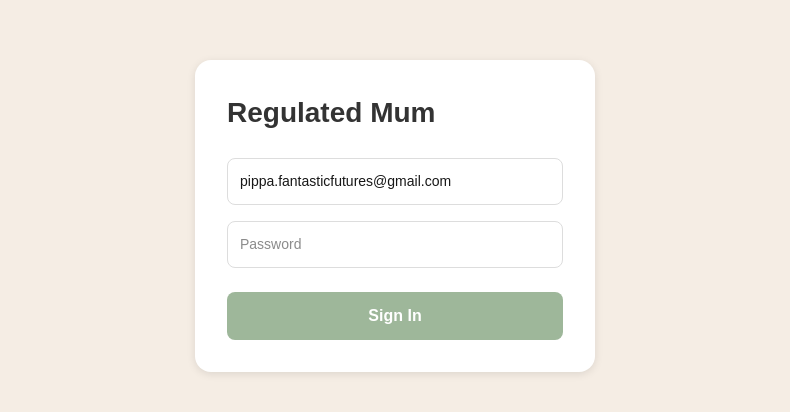
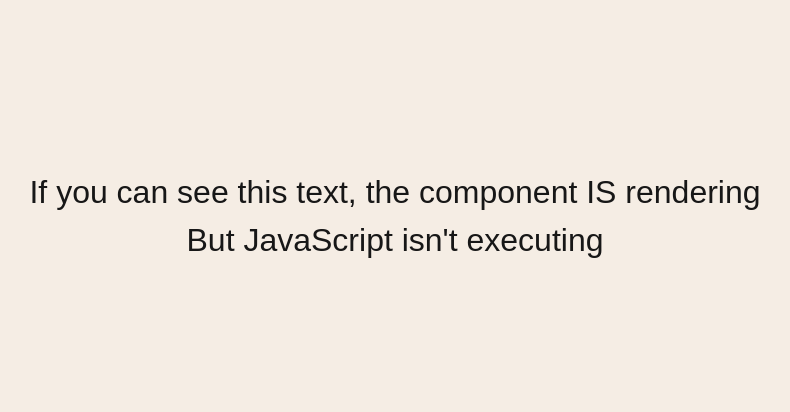
Before and after one commit to philippascott/theregulatedmum-app, a Next.js app: page /auth/login in a window 1280 px wide. Shown: the part 184-596 px from the top of the page, without its empty margins (245-1035 px from the left). Built offline with nearby package versions, Linux system fonts and the light colour scheme.

Commit message:
Refactor LoginPage to display rendering message
Removed login form and related state management. Added a message indicating component rendering.

```diff
--- a/src/app/auth/login/page.tsx
+++ b/src/app/auth/login/page.tsx
@@ -1,92 +1,9 @@
-'use client';
-
-import { useState } from 'react';
-
 export default function LoginPage() {
-  const [email, setEmail] = useState('pippa.fantasticfutures@gmail.com');
-  const [password, setPassword] = useState('');
-  const [error, setError] = useState('');
-
-  const handleLogin = async (e: React.FormEvent) => {
-    e.preventDefault();
-    console.log('🔐 Form submitted!');
-    setError('Test message');
-  };
-
-  console.log('✅ Login page rendered');
-
   return (
     <div style={{ backgroundColor: '#F5EDE4', minHeight: '100vh', display: 'flex', alignItems: 'center', justifyContent: 'center' }}>
-      <div style={{ width: '100%', maxWidth: '400px', padding: '2rem', backgroundColor: 'white', borderRadius: '16px', boxShadow: '0 2px 8px rgba(0,0,0,0.1)' }}>
-        <h1 style={{ fontSize: '28px', fontWeight: '600', marginBottom: '1.5rem', color: '#333', fontFamily: 'Public Sans, sans-serif' }}>
-          Regulated Mum
-        </h1>
-
-        <form onSubmit={handleLogin}>
-          <input
-            type="email"
-            id="email"
-            name="email"
-            placeholder="Email"
-            value={email}
-            onChange={(e) => setEmail(e.target.value)}
-            style={{
-              width: '100%',
-              padding: '12px',
-              marginBottom: '1rem',
-              border: '1px solid #ddd',
-              borderRadius: '8px',
-              fontFamily: 'Public Sans, sans-serif',
-              fontSize: '14px',
-              boxSizing: 'border-box',
-            }}
-            required
-          />
-
-          <input
-            type="password"
-            id="password"
-            name="password"
-            placeholder="Password"
-            value={password}
-            onChange={(e) => setPassword(e.target.value)}
-            style={{
-              width: '100%',
-              padding: '12px',
-              marginBottom: '1.5rem',
-              border: '1px solid #ddd',
-              borderRadius: '8px',
-              fontFamily: 'Public Sans, sans-serif',
-              fontSize: '14px',
-              boxSizing: 'border-box',
-            }}
-            required
-          />
-
-          {error && (
-            <div style={{ color: '#D9A9A0', marginBottom: '1rem', fontSize: '14px' }}>
-              {error}
-            </div>
-          )}
-
-          <button
-            type="submit"
-            style={{
-              width: '100%',
-              padding: '12px',
-              backgroundColor: '#9EB79A',
-              color: 'white',
-              border: 'none',
-              borderRadius: '8px',
-              fontFamily: 'Public Sans, sans-serif',
-              fontSize: '16px',
-              fontWeight: '600',
-              cursor: 'pointer',
-            }}
-          >
-            Sign In
-          </button>
-        </form>
+      <div style={{ textAlign: 'center', fontSize: '32px' }}>
+        <h1>If you can see this text, the component IS rendering</h1>
+        <p>But JavaScript isn't executing</p>
       </div>
     </div>
   );
```
